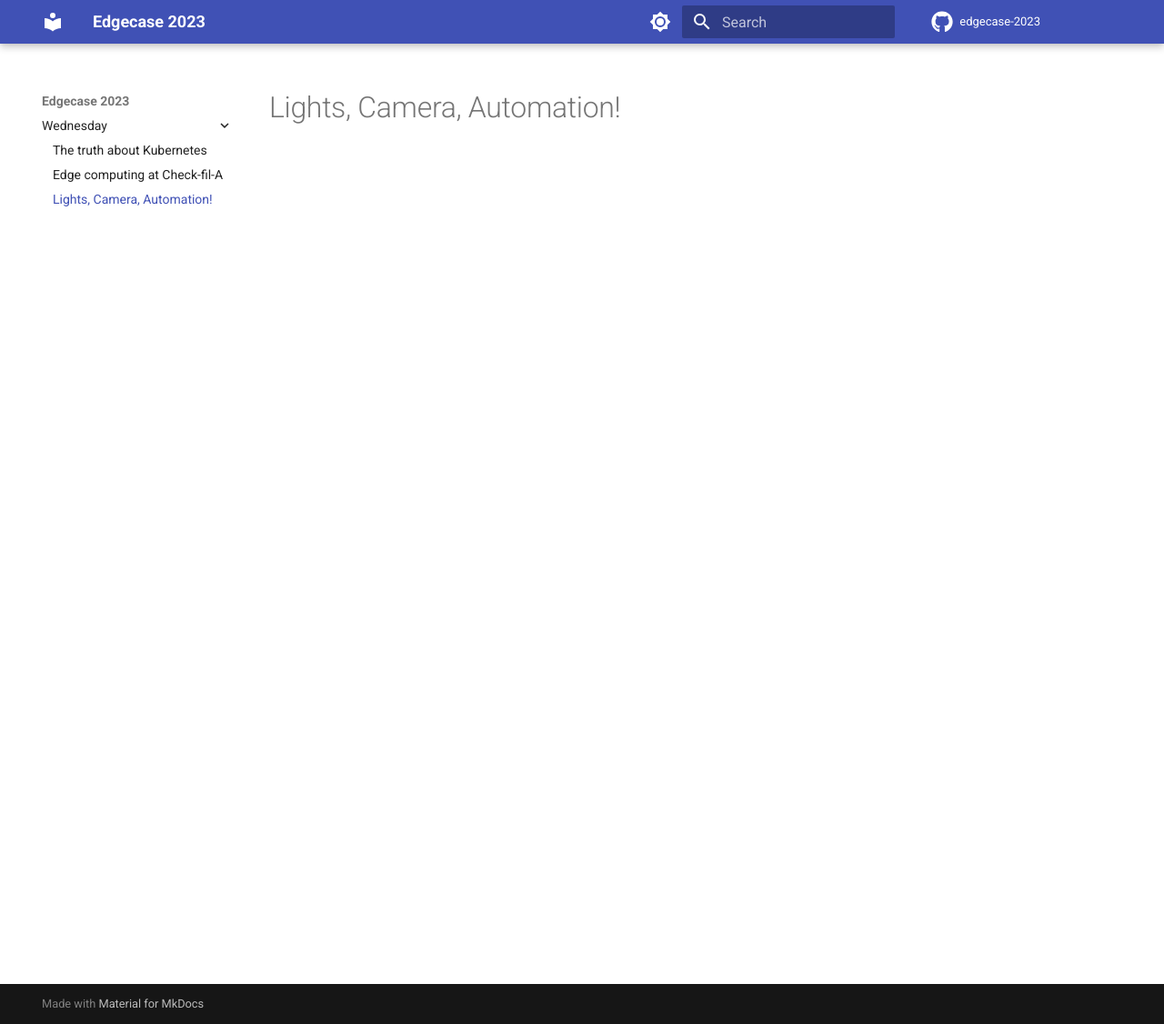
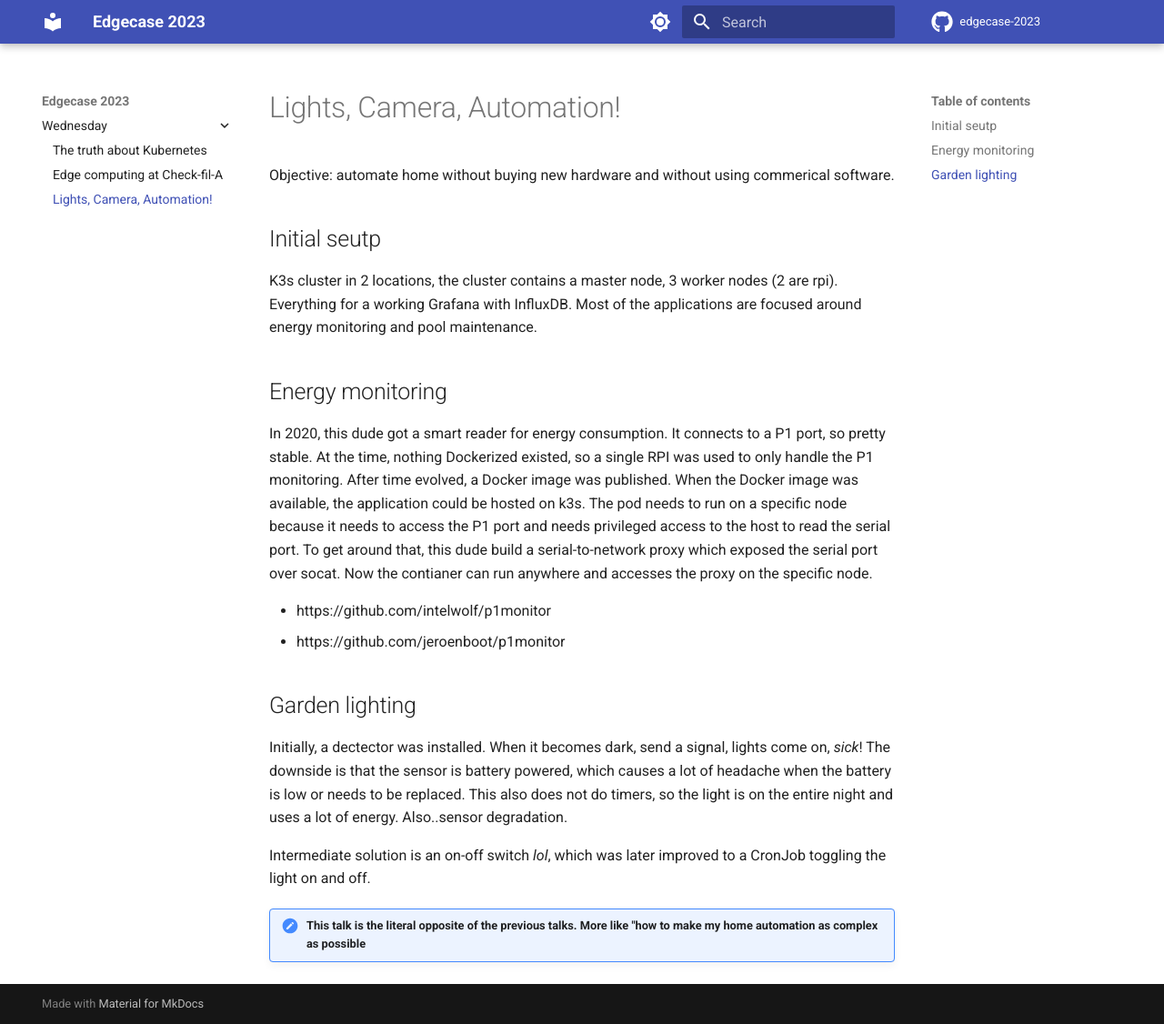
Before and after one commit to RobKenis/edgecase-2023, an MkDocs documentation site: the page built from docs/wednesday/3-lights-camera-automation.md, in a window 1280 px wide and 1126 px high. Shown: the whole window at 91% size. Built offline with MkDocs 1.6.1 and Material for MkDocs 9.7.7, drawn with Linux system fonts in a browser that asks for light colours; comment, search, counter and statistics services are not loaded.

Commit message:
Add docs on home automation

```diff
--- a/docs/wednesday/3-lights-camera-automation.md
+++ b/docs/wednesday/3-lights-camera-automation.md
@@ -1 +1,27 @@
 # Lights, Camera, Automation!
+
+Objective: automate home without buying new hardware and without using commerical software.
+
+## Initial seutp
+
+K3s cluster in 2 locations, the cluster contains a master node, 3 worker nodes (2 are rpi). Everything for a working Grafana with InfluxDB.
+Most of the applications are focused around energy monitoring and pool maintenance.
+
+## Energy monitoring
+
+In 2020, this dude got a smart reader for energy consumption. It connects to a P1 port, so pretty stable. At the time, nothing Dockerized existed, so a single RPI was used to only handle the P1 monitoring.
+After time evolved, a Docker image was published. When the Docker image was available, the application could be hosted on k3s. The pod needs to run on a specific node because it needs to access the P1 port
+and needs privileged access to the host to read the serial port. To get around that, this dude build a serial-to-network proxy which exposed the serial port over socat. Now the contianer can run anywhere and
+accesses the proxy on the specific node.
+
+- https://github.com/intelwolf/p1monitor
+- https://github.com/jeroenboot/p1monitor
+
+## Garden lighting
+
+Initially, a dectector was installed. When it becomes dark, send a signal, lights come on, _sick_! The downside is that the sensor is battery powered, which causes a lot of headache when the battery is low
+or needs to be replaced. This also does not do timers, so the light is on the entire night and uses a lot of energy. Also..sensor degradation.
+
+Intermediate solution is an on-off switch _lol_, which was later improved to a CronJob toggling the light on and off.
+
+!!! note "This talk is the literal opposite of the previous talks. More like "how to make my home automation as complex as possible"
--- a/mkdocs.yml
+++ b/mkdocs.yml
@@ -33,3 +33,5 @@ markdown_extensions:
   - pymdownx.snippets:
       base_path: .
   - pymdownx.superfences
+  - admonition
+  - pymdownx.details
```
